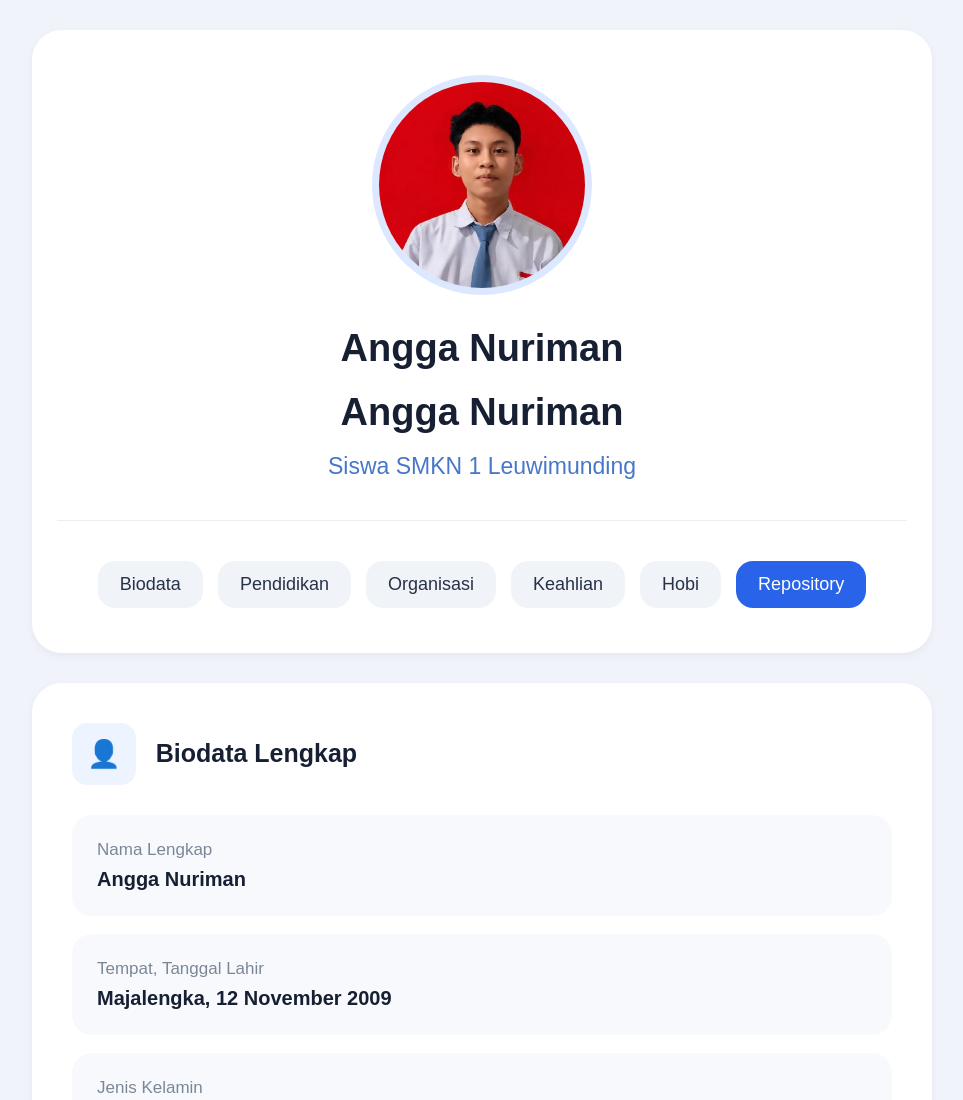
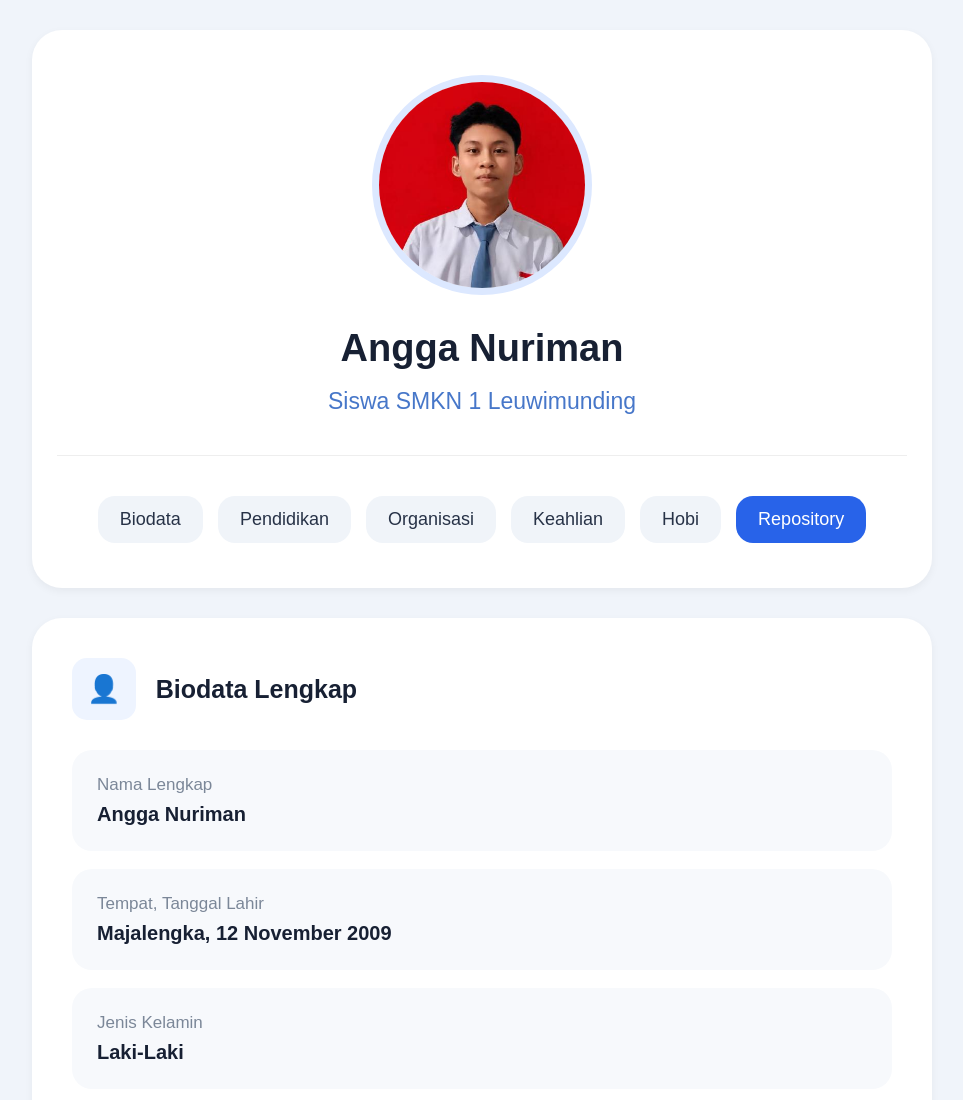
Before and after one commit to angganuriman904-coder/angganuriman904-coder.github.io, a plain HTML site: page index.html in a window 1280 px wide. Shown: the top 1100 px of the page, without its empty margins (158-1121 px from the left). Drawn offline with Linux system fonts and the light colour scheme.

Commit message:
update index.html

```diff
--- a/index.html
+++ b/index.html
@@ -296,7 +296,7 @@ footer {
 
 <h1>Angga Nuriman</h1>
 
-<h1>Angga Nuriman</h1>
+
 
 <p>Siswa SMKN 1 Leuwimunding</p>
 
```
